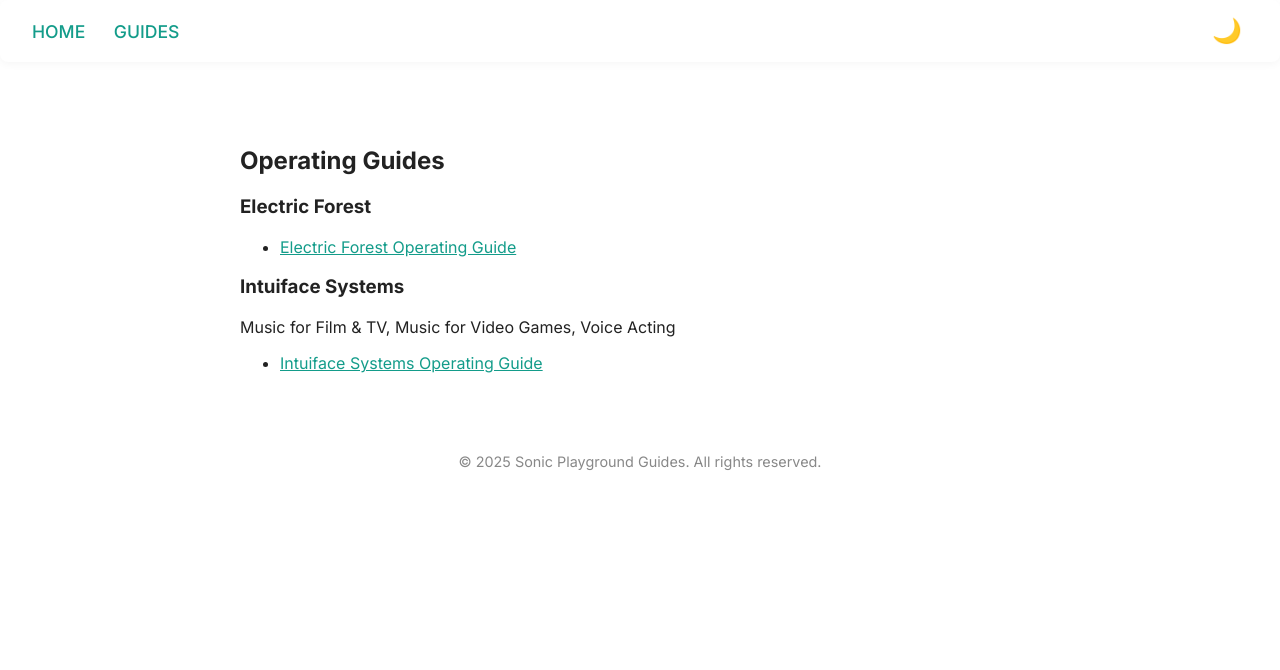
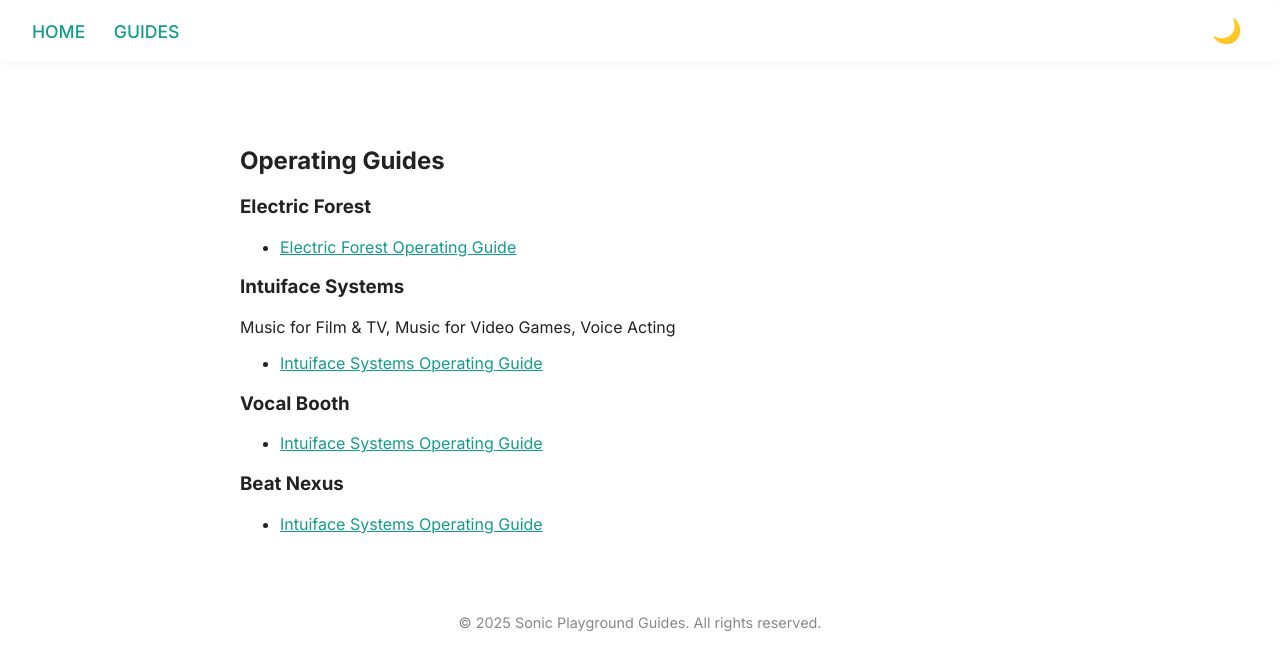
Before and after one commit to buryhoganllc/sonic-playground-guides, a Jekyll site: the page built from guides/index.md, in a window 1280 px wide. Shown: the top 670 px of the page. Built offline with Jekyll 4.4.1, drawn with Linux system fonts in a browser that asks for light colours.

Commit message:
refactor/add Vocal Booth and Beat Nexus guide links

```diff
--- a/guides/index.md
+++ b/guides/index.md
@@ -15,3 +15,11 @@ permalink: /guides/
 Music for Film & TV, Music for Video Games, Voice Acting
 
 - [Intuiface Systems Operating Guide]({{ site.baseurl }}/intuiface/)
+
+### Vocal Booth
+
+- [Intuiface Systems Operating Guide]({{ site.baseurl }}/vocal-booth/)
+
+### Beat Nexus
+
+- [Intuiface Systems Operating Guide]({{ site.baseurl }}/beat-nexus/)
```
